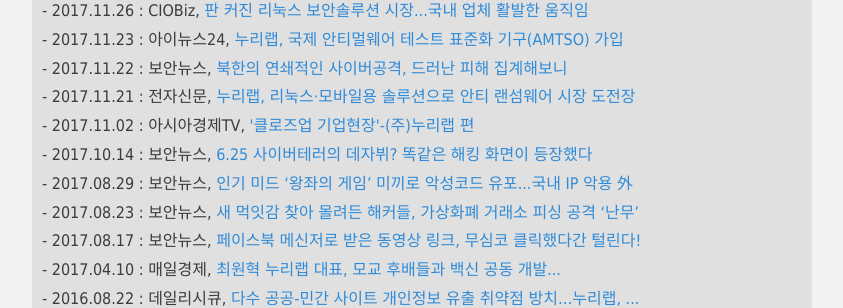
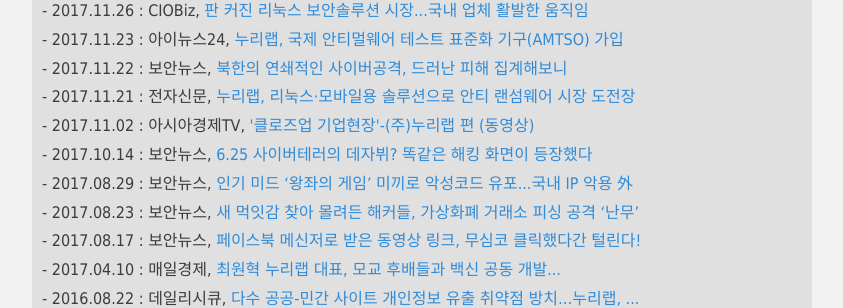
Before and after one commit to hanul93/hanul93.github.com, a Jekyll site: the page built from about.md, in a window 1280 px wide and 900 px high, scrolled down 1675 px. Shown: the part 144-452 px from the top of the window, without its empty margins (218-1061 px from the left). Built offline with Jekyll 4.4.1, drawn with Linux system fonts in a browser that asks for light colours; nearby versions of some CDN libraries.

Commit message:
글자 수정

```diff
--- a/about.md
+++ b/about.md
@@ -67,7 +67,7 @@
 - 2017.11.23 : 아이뉴스24, <a href="http://news.inews24.com/php/news_view.php?g_serial=1062109&g_menu=020200&rrf=nv">누리랩, 국제 안티멀웨어 테스트 표준화 기구(AMTSO) 가입</a>
 - 2017.11.22 : 보안뉴스, <a href="http://www.boannews.com/media/view.asp?idx=58150&kind=">북한의 연쇄적인 사이버공격, 드러난 피해 집계해보니</a>
 - 2017.11.21 : 전자신문, <a href="http://www.etnews.com/20171121000239">누리랩, 리눅스·모바일용 솔루션으로 안티 랜섬웨어 시장 도전장</a>
-- 2017.11.02 : 아시아경제TV, <a href="https://www.youtube.com/watch?v=wmRPRGoVsXI">'클로즈업 기업현장'-(주)누리랩 편</a>
+- 2017.11.02 : 아시아경제TV, <a href="https://www.youtube.com/watch?v=wmRPRGoVsXI">'클로즈업 기업현장'-(주)누리랩 편 (동영상)</a>
 - 2017.10.14 : 보안뉴스, <a href="http://www.boannews.com/media/view.asp?idx=57471">6.25 사이버테러의 데자뷔? 똑같은 해킹 화면이 등장했다</a>
 - 2017.08.29 : 보안뉴스, <a href="http://www.boannews.com/media/view.asp?idx=56680&kind=1">인기 미드 ‘왕좌의 게임’ 미끼로 악성코드 유포...국내 IP 악용 外</a>
 - 2017.08.23 : 보안뉴스, <a href="http://www.boannews.com/media/view.asp?idx=56539&kind=1">새 먹잇감 찾아 몰려든 해커들, 가상화폐 거래소 피싱 공격 ‘난무’</a>
```
